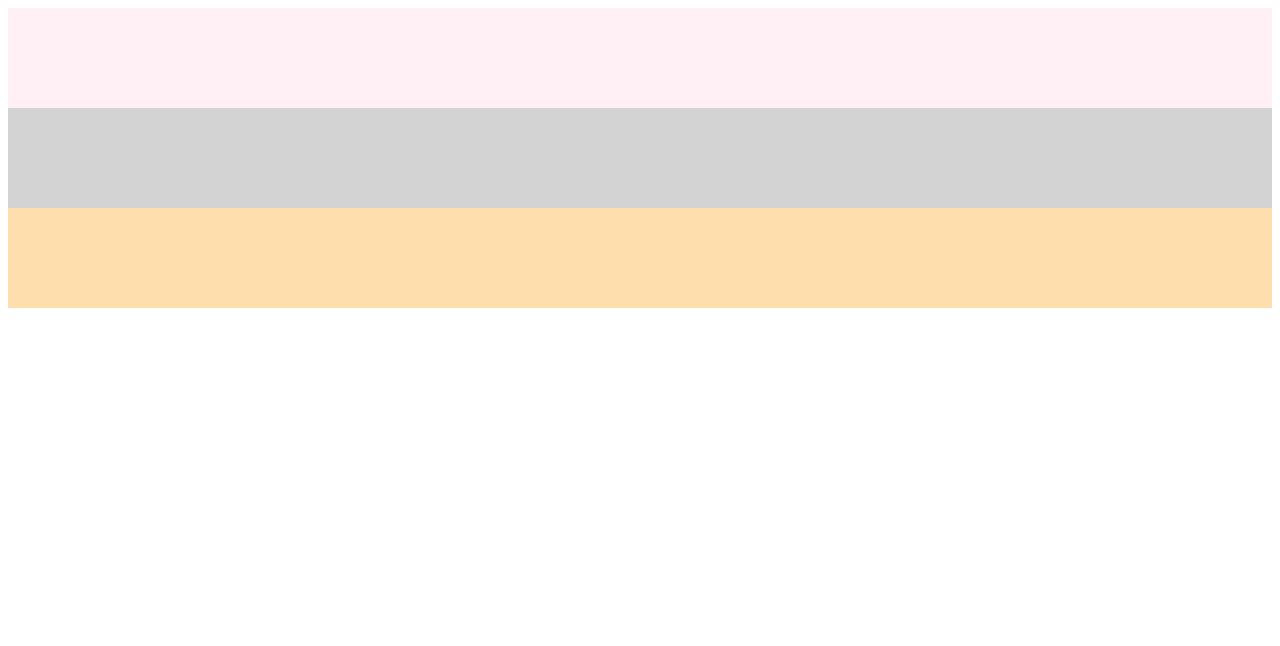
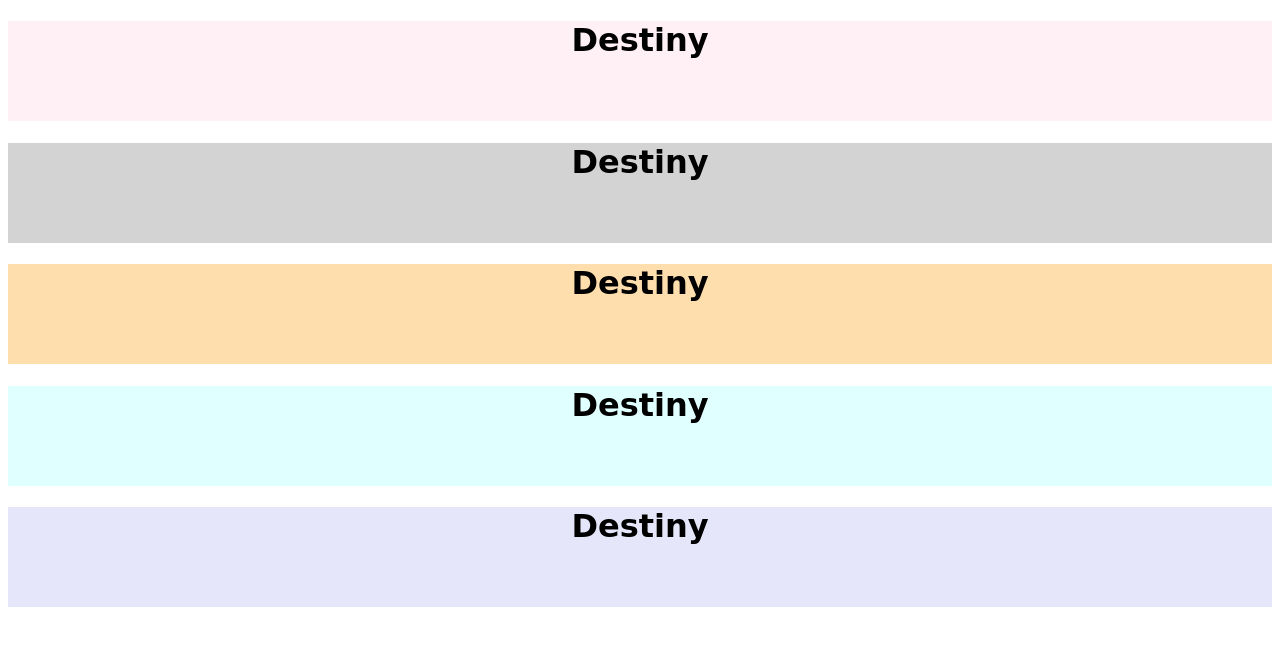
Before and after one commit to destinycejadvc/daramolaproject, a plain HTML site: page index.html in a window 1280 px wide. Drawn offline with Linux system fonts and the light colour scheme; a web font is replaced by a local one.

Commit message:
Update index.html

```diff
--- a/index.html
+++ b/index.html
@@ -13,9 +13,12 @@
   <!-- The "body" is the part of your document where you include all content you want to show up in the browser -->
 	<body>
 
-		<div class="box lavender_blush"></div>
-		<div class="box light_gray"></div>
-		<div class="box Navajo_White"></div>
+		<div class="box lavender_blush"><center><h1>Destiny</center><h1></div>
+		<div class="box light_gray"><center><h1>Destiny</center><h1></div>
+		<div class="box Navajo_White"><center><h1>Destiny</center><h1></div>
+		<div class="box Light_Cyan"><center><h1>Destiny</center><h1></div>
+		<div class="box Lavender"><center><h1>Destiny</center><h1></div>
+
 	</body>
 
 </html>
```
